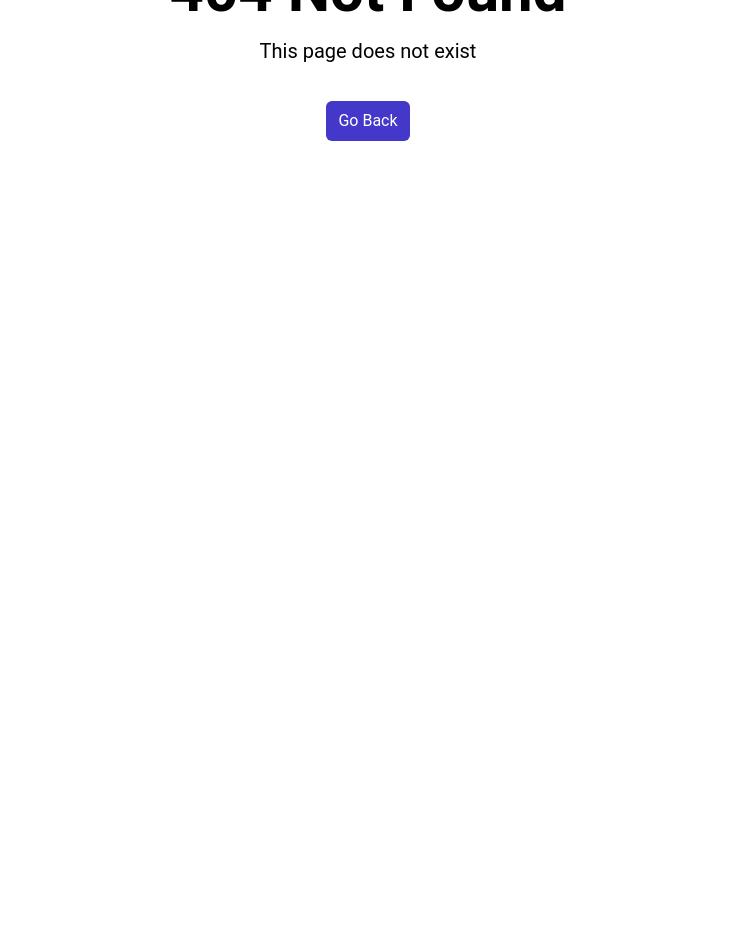
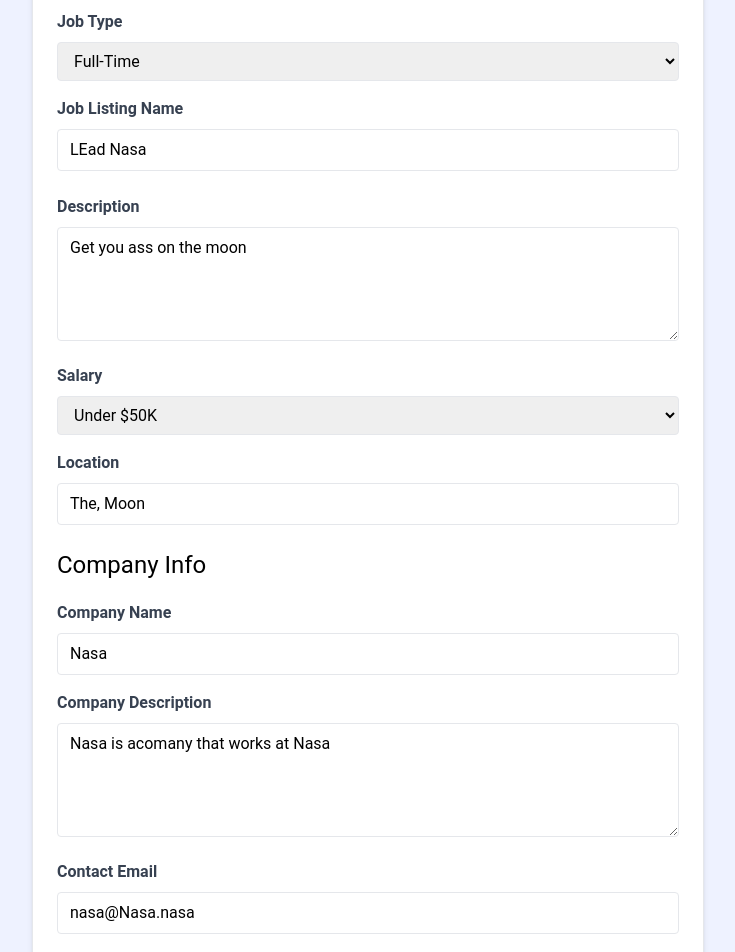
Before and after one commit to Mbalhakim/react-jobs-offers, a React (Vite) app: page /add-job in a window 1280 px wide. Before the commit this address had no page. Shown: the part 260-1212 px from the top of the page, without its empty margins (272-1007 px from the left). Before the commit the page ends 800 px from the top, so only its background shows below. Built offline with nearby package versions, Linux system fonts and the light colour scheme.

Commit message:
add job form

```diff
--- a/src/App.jsx
+++ b/src/App.jsx
@@ -5,6 +5,7 @@
 import JobsPage from './pages/JobsPage';
 import JobPage,{ jobLoader} from './pages/JobPage';
 import NotFoundPage from './pages/NotFoundPage';
+import AddJobPage from './pages/AddJobPage';
 const router  =  createBrowserRouter(
   createRoutesFromElements(
     <>
@@ -14,6 +15,10 @@
   <Route path = '/jobs/:id'
   element = {<JobPage />}
   loader = {jobLoader}
+   />
+
+<Route path = '/add-job'
+  element = {<AddJobPage />}
    />
   <Route path = '/*' element = {<NotFoundPage />} />
   </Route>
--- a/src/components/HomeCards.jsx
+++ b/src/components/HomeCards.jsx
@@ -29,7 +29,9 @@
                </Card>
             </div>
         </div>
-    </section></>
+    </section>
+
+    </>
   )
 }
 
--- /dev/null
+++ b/src/pages/AddJobPage.jsx
@@ -0,0 +1,226 @@
+import { useState} from "react";
+const AddJobPage = () => {
+  const [title, setTitle] = useState('LEad Nasa ');
+  const [type, setType] = useState('Full-Time');
+  const [location, setLocation] = useState('The, Moon');
+  const [description, setDescription] = useState('Get you ass on the moon');
+  const [salary, setSalary] = useState('Under $50K');
+  const [companyName, setCompanyName] = useState('Nasa');
+  const [companyDescription, setCompanyDescription] = useState('Nasa is acomany that works at Nasa');
+  const [contactEmail, setContactEmail] = useState('nasa@Nasa.nasa');
+  const [contactPhone, setContactPhone] = useState('12321232');
+
+  const submitForm = (e) => {
+    e.preventDefault();
+    const newJob = {
+        title,
+        type,
+        location,
+        description,
+        salary,
+        company: {
+            name : companyName,
+            description: companyDescription,
+            // when value is not set becuz the key adn the value have the same name
+            contactEmail,
+            contactPhone,
+
+        }
+
+    }
+    console.log(newJob);
+  }
+  return (
+    <>
+     <section className="bg-indigo-50">
+      <div className="container m-auto max-w-2xl py-24">
+        <div
+          className="bg-white px-6 py-8 mb-4 shadow-md rounded-md border m-4 md:m-0"
+        >
+          <form onSubmit={submitForm}>
+            <h2 className="text-3xl text-center font-semibold mb-6">Add Job</h2>
+
+            <div className="mb-4">
+              <label htmlFor="type" className="block text-gray-700 font-bold mb-2"
+                >Job Type</label>
+              <select
+                id="type"
+                name="type"
+                className="border rounded w-full py-2 px-3"
+                required
+                value = {type}
+                onChange={(e) => {setType(e.target.value)}}
+              >
+                <option value="Full-Time">Full-Time</option>
+                <option value="Part-Time">Part-Time</option>
+                <option value="Remote">Remote</option>
+                <option value="Internship">Internship</option>
+              </select>
+            </div>
+
+            <div className="mb-4">
+              <label className="block text-gray-700 font-bold mb-2"
+                >Job Listing Name</label>
+              <input
+                type="text"
+                id="title"
+                name="title"
+                className="border rounded w-full py-2 px-3 mb-2"
+                placeholder="eg. Beautiful Apartment In Miami"
+                required
+                value={title}
+                onChange={(e) => {setTitle(e.target.value)}}
+              />
+            </div>
+            <div className="mb-4">
+              <label
+                htmlFor="description"
+                className="block text-gray-700 font-bold mb-2"
+                >Description
+                </label>
+              <textarea
+                id="description"
+                name="description"
+                className="border rounded w-full py-2 px-3"
+                rows="4"
+                placeholder="Add any job duties, expectations, requirements, etc"
+                value={description}
+                onChange={(e) => {setDescription(e.target.value)}}
+
+              ></textarea>
+            </div>
+
+            <div className="mb-4">
+              <label htmlFor="type" className="block text-gray-700 font-bold mb-2"
+                >Salary
+                </label>
+              <select
+                id="salary"
+                name="salary"
+                className="border rounded w-full py-2 px-3"
+                required
+                value={salary}
+                onChange={(e) => {setSalary(e.target.value)}}
+
+              >
+                <option value="Under $50K">Under $50K</option>
+                <option value="$50K - 60K">$50K - $60K</option>
+                <option value="$60K - 70K">$60K - $70K</option>
+                <option value="$70K - 80K">$70K - $80K</option>
+                <option value="$80K - 90K">$80K - $90K</option>
+                <option value="$90K - 100K">$90K - $100K</option>
+                <option value="$100K - 125K">$100K - $125K</option>
+                <option value="$125K - 150K">$125K - $150K</option>
+                <option value="$150K - 175K">$150K - $175K</option>
+                <option value="$175K - 200K">$175K - $200K</option>
+                <option value="Over $200K">Over $200K</option>
+              </select>
+            </div>
+
+            <div className='mb-4'>
+              <label className='block text-gray-700 font-bold mb-2'>
+                Location
+              </label>
+              <input
+                type='text'
+                id='location'
+                name='location'
+                className='border rounded w-full py-2 px-3 mb-2'
+                placeholder='Company Location'
+                required
+                value={location}
+                onChange={(e) => {setLocation(e.target.value)}}
+
+              />
+            </div>
+
+            <h3 className="text-2xl mb-5">Company Info</h3>
+
+            <div className="mb-4">
+              <label htmlFor="company" className="block text-gray-700 font-bold mb-2"
+                >Company Name
+                </label>
+              <input
+                type="text"
+                id="company"
+                name="company"
+                className="border rounded w-full py-2 px-3"
+                placeholder="Company Name"
+                value={companyName}
+                onChange={(e) => {setCompanyName(e.target.value)}}
+
+              />
+            </div>
+
+            <div className="mb-4">
+              <label
+                htmlFor="company_description"
+                className="block text-gray-700 font-bold mb-2">
+                    Company Description
+                    </label>
+              <textarea
+                id="company_description"
+                name="company_description"
+                className="border rounded w-full py-2 px-3"
+                rows="4"
+                placeholder="What does your company do?"
+                value={companyDescription}
+                onChange={(e) => {setCompanyDescription(e.target.value)}}
+
+              ></textarea>
+            </div>
+
+            <div className="mb-4">
+              <label
+                htmlFor="contact_email"
+                className="block text-gray-700 font-bold mb-2"
+                >Contact Email
+
+                </label>
+              <input
+                type="email"
+                id="contact_email"
+                name="contact_email"
+                className="border rounded w-full py-2 px-3"
+                placeholder="Email address for applicants"
+                required
+                value={contactEmail}
+                onChange={(e) => {setContactEmail(e.target.value)}}
+
+              />
+            </div>
+            <div className="mb-4">
+              <label
+                htmlFor="contact_phone"
+                className="block text-gray-700 font-bold mb-2">
+                    Contact Phone </label>
+              <input
+                type="tel"
+                id="contact_phone"
+                name="contact_phone"
+                className="border rounded w-full py-2 px-3"
+                placeholder="Optional phone for applicants"
+                value={contactPhone}
+                onChange={(e) => {setContactPhone(e.target.value)}}
+
+              />
+            </div>
+
+            <div>
+              <button
+                className="bg-indigo-500 hover:bg-indigo-600 text-white font-bold py-2 px-4 rounded-full w-full focus:outline-none focus:shadow-outline"
+                type="submit"
+              >
+                Add Job
+              </button>
+            </div>
+          </form>
+        </div>
+      </div>
+    </section>
+
+    </>
+  )
+}
+
+export default AddJobPage
```
